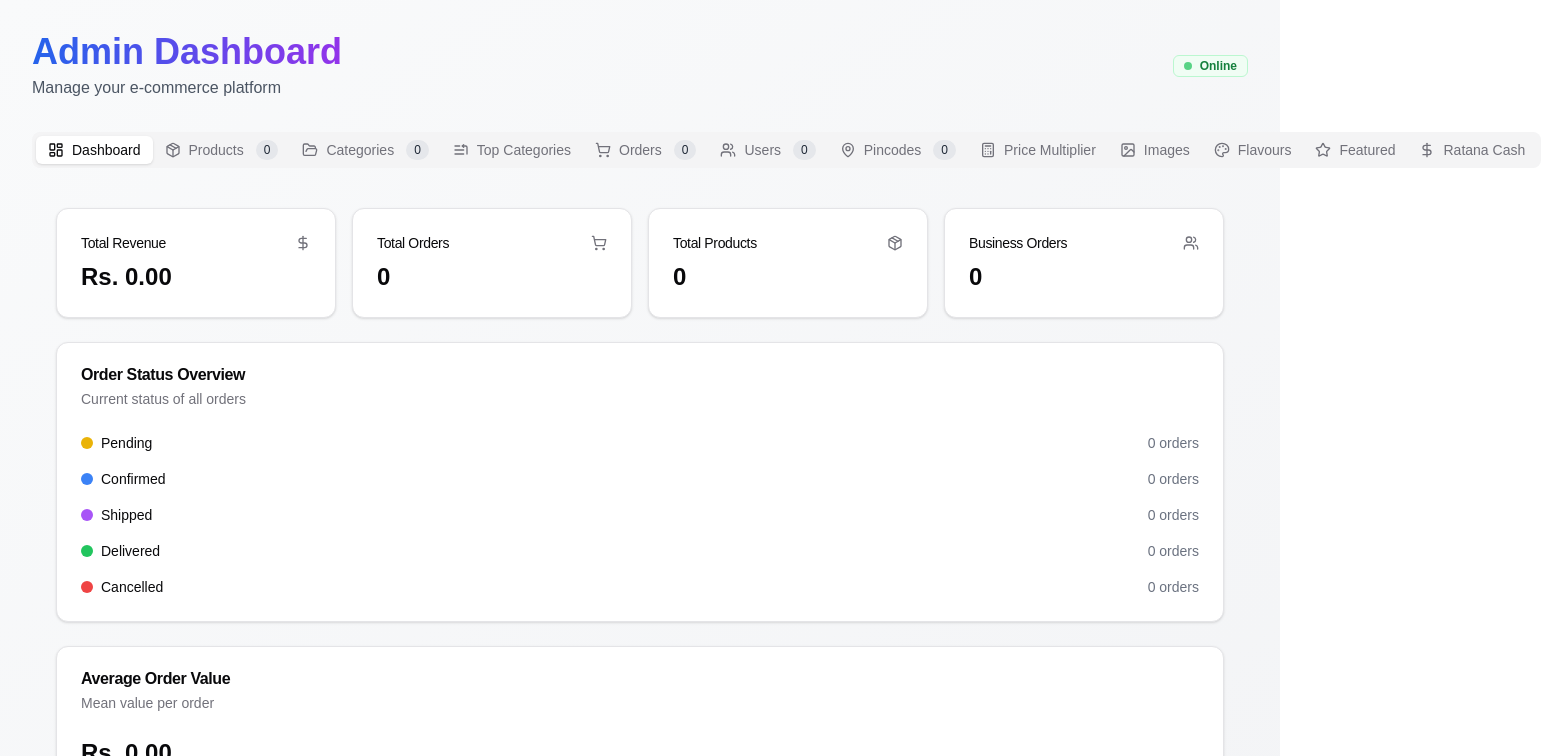
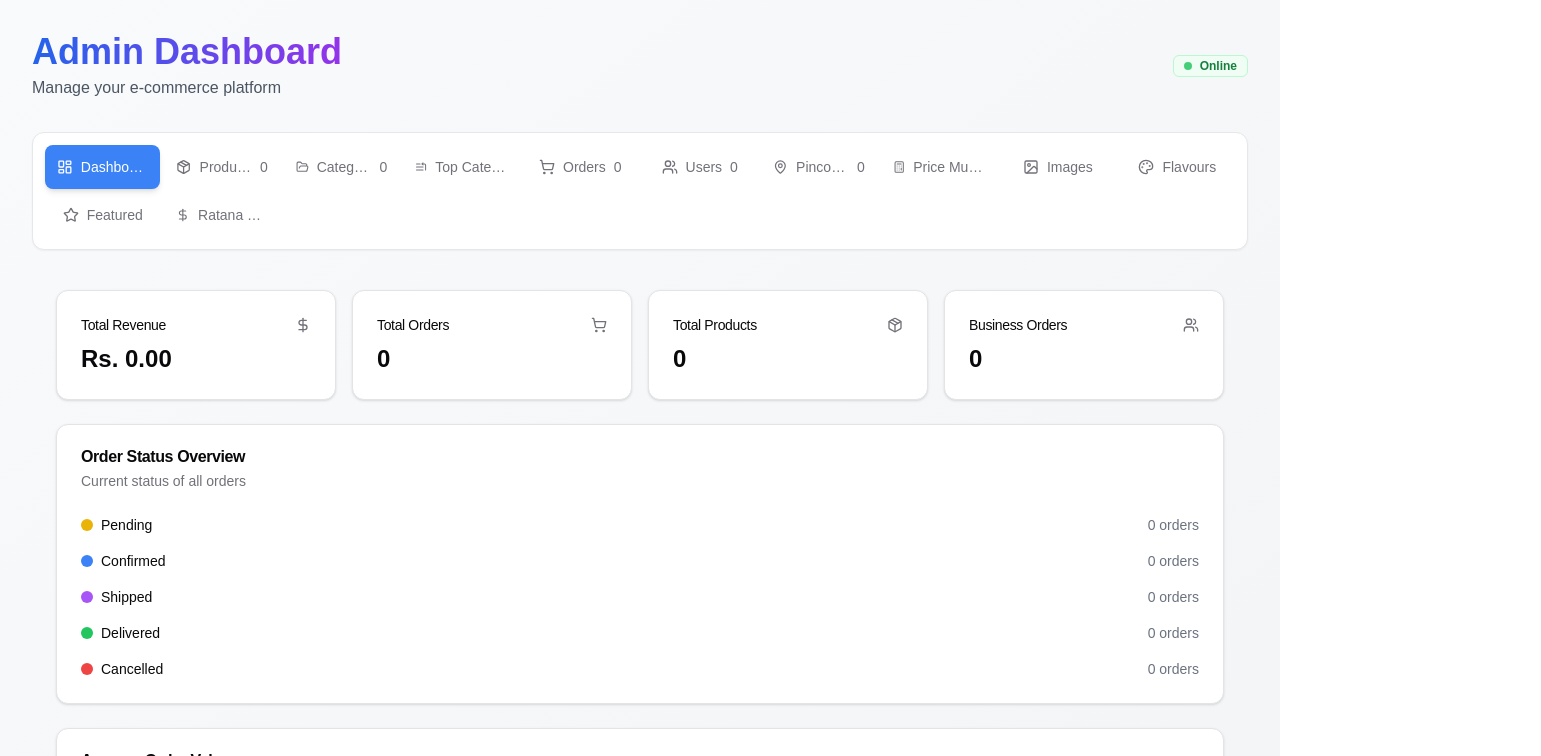
Before and after one commit to tony83033/dudeAdmin, a Next.js app: page /admin in a window 1280 px wide. Shown: the top 756 px of the page, 1541 px wide, since content can reach past the window. Built offline with nearby package versions, Linux system fonts and the light colour scheme; no server answers; what @react-pdf/renderer would draw is missing.

Commit message:
Update AdminHome.tsx

```diff
--- a/src/components/customComponent/AdminHome/AdminHome.tsx
+++ b/src/components/customComponent/AdminHome/AdminHome.tsx
@@ -2,10 +2,8 @@
 
 import { useState, useEffect } from 'react'
 import { Tabs, TabsContent, TabsList, TabsTrigger } from "@/components/ui/tabs"
+import { Card, CardContent, CardDescription, CardHeader, CardTitle } from "@/components/ui/card"
 import { Badge } from "@/components/ui/badge"
-import DashboardOverview from '../../dashboard/DashboardOverview'
-
-import { Card, CardContent, CardDescription, CardHeader, CardTitle } from "@/components/ui/card"
 import { ProductsTab } from '../categoriTab/ProductsTab'
 import { CategoriesTab } from '../categoriTab/CategoriesTab'
 import { UsersTab } from '../categoriTab/UsersTab'
@@ -16,6 +14,7 @@ import Flavour from "../categoriTab/Flavour"
 import Orders from '../categoriTab/Orders'
 import { PincodesTab } from '../categoriTab/PincodesTab'
 import { PriceMultiplierTab } from '../categoriTab/PriceMultiplierTab'
+import DashboardOverview from '../../dashboard/DashboardOverview'
 import { fetchProducts } from '@/lib/product/ProductFun'
 import { fetchCategories } from '@/lib/cateogry/CategoryFun'
 import { fetchUserOrders, getOrderStats } from '@/lib/product/HandleOrder'
@@ -48,7 +47,6 @@ interface TabItem {
 
 export default function AdminHome() {
 const [activeTab, setActiveTab] = useState("dashboard")
-
 const [stats, setStats] = useState({
 products: 0,
 categories: 0,
@@ -63,10 +61,19 @@ export default function AdminHome() {
 useEffect(() => {
 const fetchStats = async () => {
 try {
+// Fetch products count
 const products = await fetchProducts()
+
+// Fetch categories count
     const categories = await fetchCategories()
+
+    // Fetch order stats
     const orderStats = await getOrderStats()
+
+    // Fetch pincodes count
     const pincodes = await fetchPincodes()
+
+    // Update stats state
     setStats({
       products: products.length,
       categories: categories.length,
@@ -81,27 +88,83 @@ export default function AdminHome() {
     console.error('Error fetching stats:', error)
   }
 }
+
 fetchStats()
+
 }, [])
 
 const tabs: TabItem[] = [
-    { value: "dashboard", label: "Dashboard", icon: <LayoutDashboard className="w-4 h-4" /> },
-    { value: "products", label: "Products", icon: <Package className="w-4 h-4" />, badge: stats.products },
-    { value: "categories", label: "Categories", icon: <FolderOpen className="w-4 h-4" />, badge: stats.categories },
-    { value: "top-categories", label: "Top Categories", icon: <ListStart className="w-4 h-4" /> },
-    { value: "orders", label: "Orders", icon: <ShoppingCart className="w-4 h-4" />, badge: stats.orders.total },
-    { value: "users", label: "Users", icon: <Users className="w-4 h-4" />, badge: stats.users },
-    { value: "pincodes", label: "Pincodes", icon: <MapPin className="w-4 h-4" />, badge: stats.pincodes },
-    { value: "price-multiplier", label: "Price Multiplier", icon: <Calculator className="w-4 h-4" /> },
-    { value: "images", label: "Images", icon: <Image className="w-4 h-4" /> },
-    { value: "flavour", label: "Flavours", icon: <Palette className="w-4 h-4" /> },
-    { value: "product-of-the-day", label: "Featured", icon: <Star className="w-4 h-4" /> },
-    { value: "ratana-cash", label: "Ratana Cash", icon: <DollarSign className="w-4 h-4" /> }
+{
+value: "dashboard",
+label: "Dashboard",
+icon: <LayoutDashboard className="w-4 h-4" />
+},
+{
+value: "products",
+label: "Products",
+icon: <Package className="w-4 h-4" />,
+badge: stats.products
+},
+{
+value: "categories",
+label: "Categories",
+icon: <FolderOpen className="w-4 h-4" />,
+badge: stats.categories
+},
+{
+value: "top-categories",
+label: "Top Categories",
+icon: <ListStart className="w-4 h-4" />
+},
+{
+value: "orders",
+label: "Orders",
+icon: <ShoppingCart className="w-4 h-4" />,
+badge: stats.orders.total
+},
+{
+value: "users",
+label: "Users",
+icon: <Users className="w-4 h-4" />,
+badge: stats.users
+},
+{
+value: "pincodes",
+label: "Pincodes",
+icon: <MapPin className="w-4 h-4" />,
+badge: stats.pincodes
+},
+{
+value: "price-multiplier",
+label: "Price Multiplier",
+icon: <Calculator className="w-4 h-4" />
+},
+{
+value: "images",
+label: "Images",
+icon: <Image className="w-4 h-4" />
+},
+{
+value: "flavour",
+label: "Flavours",
+icon: <Palette className="w-4 h-4" />
+},
+{
+value: "product-of-the-day",
+label: "Featured",
+icon: <Star className="w-4 h-4" />
+},
+{
+value: "ratana-cash",
+label: "Ratana Cash",
+icon: <DollarSign className="w-4 h-4" />
+},
 ]
 
 return (
 <div className="min-h-screen bg-gradient-to-br from-gray-50 to-gray-100 dark:from-gray-900 dark:to-gray-800">
 <div className="container mx-auto p-4 lg:p-6 xl:p-8 max-w-7xl">
+{/* Header */}
 <div className="mb-6 lg:mb-8">
 <div className="flex flex-col sm:flex-row sm:items-center sm:justify-between gap-4">
 <div>
@@ -121,61 +184,162 @@ export default function AdminHome() {
 </div>
 </div>
 
+{/* Tabs */}
     <Tabs defaultValue="dashboard" value={activeTab} onValueChange={setActiveTab}>
-          <TabsList className="overflow-x-auto">
+      {/* Tab Navigation */}
+      <div className="bg-white dark:bg-gray-800 rounded-xl shadow-sm border border-gray-200 dark:border-gray-700 p-2">
+        <TabsList className="grid w-full grid-cols-5 lg:grid-cols-10 gap-1 bg-transparent h-auto p-1">
           {tabs.map((tab) => (
-              <TabsTrigger key={tab.value} value={tab.value} className="flex items-center gap-2">
+            <TabsTrigger
+              key={tab.value}
+              value={tab.value}
+              className="flex flex-col sm:flex-row items-center gap-1 sm:gap-2 p-2 sm:p-3 text-xs sm:text-sm font-medium rounded-lg transition-all duration-200 data-[state=active]:bg-blue-500 data-[state=active]:text-white data-[state=active]:shadow-md hover:bg-gray-100 dark:hover:bg-gray-700"
+            >
               {tab.icon}
-                {tab.label}
-                {tab.badge !== undefined && (
-                  <span className="ml-1 text-xs bg-gray-200 dark:bg-gray-700 text-gray-800 dark:text-gray-100 rounded-full px-2 py-0.5">
+              <span className="hidden sm:inline truncate">{tab.label}</span>
+              <span className="sm:hidden text-[10px] mt-1 truncate">{tab.label}</span>
+              {tab.badge && (
+                <Badge
+                  variant="secondary"
+                  className="ml-1 h-5 w-auto min-w-[20px] text-xs px-1.5 bg-blue-100 text-blue-700 data-[state=active]:bg-blue-200"
+                >
                   {tab.badge}
-                  </span>
+                </Badge>
               )}
             </TabsTrigger>
           ))}
         </TabsList>
+      </div>
 
+      {/* Tab Content */}
       <div className="mt-4">
         <TabsContent value="dashboard" className="p-6 m-0">
           <DashboardOverview />
         </TabsContent>
-            <TabsContent value="products">
+
+        <TabsContent value="products" className="p-6 m-0">
+          <div className="space-y-4">
+            <div className="flex items-center justify-between">
+              <h2 className="text-2xl font-semibold">Products Management</h2>
+              <Badge variant="outline">{stats.products} Total</Badge>
+            </div>
             <ProductsTab />
+          </div>
         </TabsContent>
-            <TabsContent value="categories">
+
+        <TabsContent value="categories" className="p-6 m-0">
+          <div className="space-y-4">
+            <div className="flex items-center justify-between">
+              <h2 className="text-2xl font-semibold">Categories Management</h2>
+              <Badge variant="outline">{stats.categories} Total</Badge>
+            </div>
             <CategoriesTab />
+          </div>
         </TabsContent>
-            <TabsContent value="top-categories">
+
+        <TabsContent value="top-categories" className="p-6 m-0">
+          <div className="space-y-4">
+            <div className="flex items-center justify-between">
+              <h2 className="text-2xl font-semibold">Top Categories Management</h2>
+              <Badge variant="outline">Featured Categories</Badge>
+            </div>
             <TopCategoriesTab />
+          </div>
         </TabsContent>
-            <TabsContent value="orders">
+
+        <TabsContent value="orders" className="p-6 m-0">
+          <div className="space-y-4">
+            <div className="flex items-center justify-between">
+              <h2 className="text-2xl font-semibold">Orders Management</h2>
+              <div className="flex gap-2">
+                <Badge variant="outline" className="bg-orange-50 text-orange-700">
+                  {stats.orders.pending} Pending
+                </Badge>
+                <Badge variant="outline">{stats.orders.total} Total</Badge>
+              </div>
+            </div>
             <Orders />
+          </div>
         </TabsContent>
-            <TabsContent value="users">
+
+        <TabsContent value="users" className="p-6 m-0">
+          <div className="space-y-4">
+            <div className="flex items-center justify-between">
+              <h2 className="text-2xl font-semibold">Users Management</h2>
+              <Badge variant="outline">{stats.users} Total</Badge>
+            </div>
             <UsersTab />
+          </div>
         </TabsContent>
-            <TabsContent value="pincodes">
+
+        <TabsContent value="pincodes" className="p-6 m-0">
+          <div className="space-y-4">
+            <div className="flex items-center justify-between">
+              <h2 className="text-2xl font-semibold">Pincodes Management</h2>
+              <Badge variant="outline">{stats.pincodes} Total</Badge>
+            </div>
             <PincodesTab />
+          </div>
         </TabsContent>
-            <TabsContent value="price-multiplier">
+
+        <TabsContent value="price-multiplier" className="p-6 m-0">
+          <div className="space-y-4">
+            <div className="flex items-center justify-between">
+              <h2 className="text-2xl font-semibold">Price Multiplier Management</h2>
+              <Badge variant="outline" className="bg-green-50 text-green-700">
+                <Calculator className="w-3 h-3 mr-1" />
+                Pricing
+              </Badge>
+            </div>
             <PriceMultiplierTab />
+          </div>
         </TabsContent>
-            <TabsContent value="images">
+
+        <TabsContent value="images" className="p-6 m-0">
+          <div className="space-y-4">
+            <div className="flex items-center justify-between">
+              <h2 className="text-2xl font-semibold">Images Management</h2>
+              <Badge variant="outline">Media Library</Badge>
+            </div>
             <ImagesTab />
+          </div>
         </TabsContent>
-            <TabsContent value="flavour">
+
+        <TabsContent value="flavour" className="p-6 m-0">
+          <div className="space-y-4">
+            <div className="flex items-center justify-between">
+              <h2 className="text-2xl font-semibold">Flavours Management</h2>
+              <Badge variant="outline">Variants</Badge>
+            </div>
             <Flavour />
+          </div>
         </TabsContent>
-            <TabsContent value="product-of-the-day">
+
+        <TabsContent value="product-of-the-day" className="p-6 m-0">
+          <div className="space-y-4">
+            <div className="flex items-center justify-between">
+              <h2 className="text-2xl font-semibold">Featured Products</h2>
+              <Badge variant="outline" className="bg-yellow-50 text-yellow-700">
+                <Star className="w-3 h-3 mr-1" />
+                Featured
+              </Badge>
+            </div>
             <ProdectOfTheDay />
+          </div>
         </TabsContent>
-            <TabsContent value="ratana-cash">
+
+        <TabsContent value="ratana-cash" className="p-6 m-0">
+          <div className="space-y-4">
+            <div className="flex items-center justify-between">
+              <h2 className="text-2xl font-semibold">Ratana Cash Rewards</h2>
+            </div>
             <RatanaCashTab />
+          </div>
         </TabsContent>
       </div>
     </Tabs>
   </div>
 </div>
+
 )
 }
```
Lines whose indentation alone changed are shown as unchanged.
